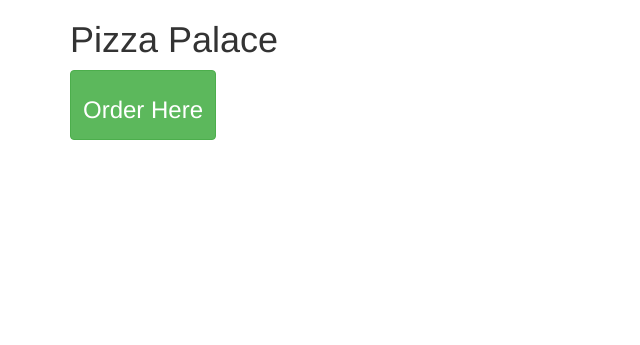
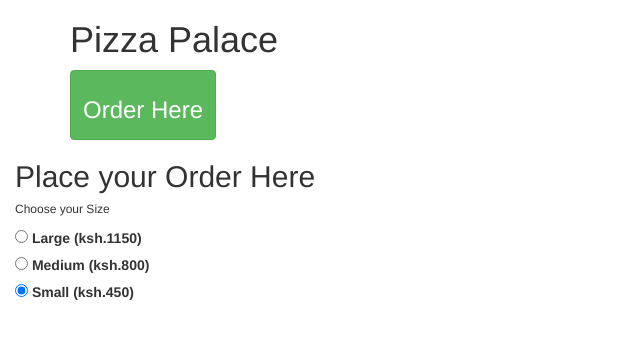
Before and after one commit to pnk96/pizza-palace, a plain HTML site: page index.html in a window 1280 px wide. Shown: the whole page, without its empty margins (0-640 px from the left). Drawn offline with nearby package versions, Linux system fonts and the light colour scheme.

Commit message:
add size selection section

```diff
--- a/index.html
+++ b/index.html
@@ -23,6 +23,28 @@
             </div>
         </div>
     </section>
+    <section id="c-order" class="c-order">
+        <div class="container-fluid">
+            <div class="row order-and-cart">
+                <div class="col-lg-5 order">
+                    <form id="form-order" class="form">
+                        <h2>Place your Order Here</h2>
+                        <div class="pizza-size form-group">
+                            <h6>Choose your Size</h6>
+                             <div class="form-check">
+                                <input id="check1" class="input form-check-input" type="radio" name="size"value="large"/>
+                                <label for="check1" class="form-label">Large (ksh.1150)</label>
+                            </div>
+                            <div class="form-check">
+                                <input id="check2" class="input form-check-input" type="radio" name="size"value="medium"/>
+                                <label for="check2" class="form-check-label" >Medium (ksh.800)</label>
+                            </div>
+                            <div class="form-check">
+                                <input id="check3" class="input form-check-input" type="radio" checked name="size"value="small"/>
+                                <label for="check3" class="form-check-label" >Small (ksh.450)</label>
+                            </div>
+                        </div>
+                        <br>
 
     <script src="https://code.jquery.com/jquery-3.6.0.min.js" integrity="sha256-/xUj+3OJU5yExlq6GSYGSHk7tPXikynS7ogEvDej/m4=" crossorigin="anonymous"></script>
     <script src="js/script.js"></script>
```
